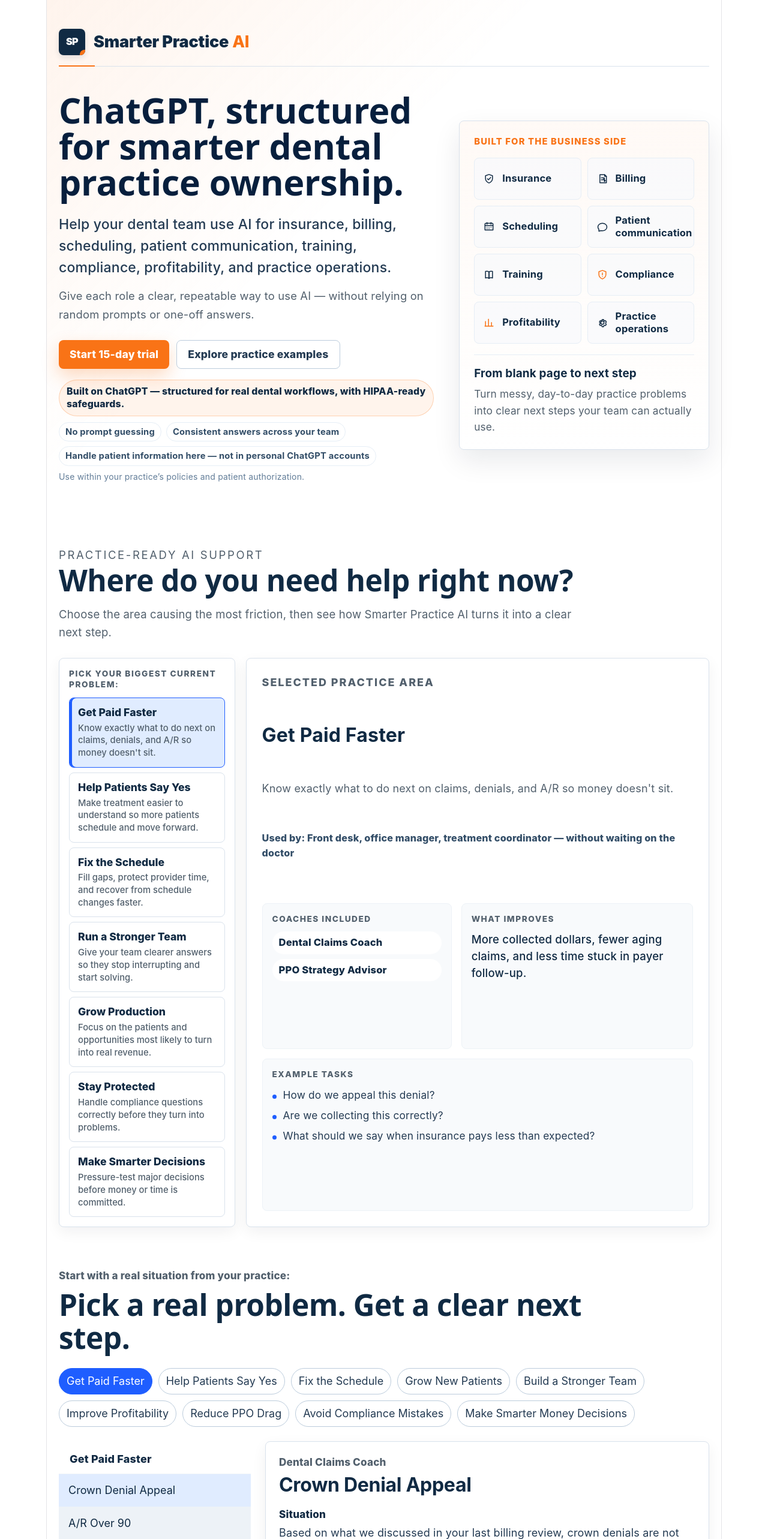
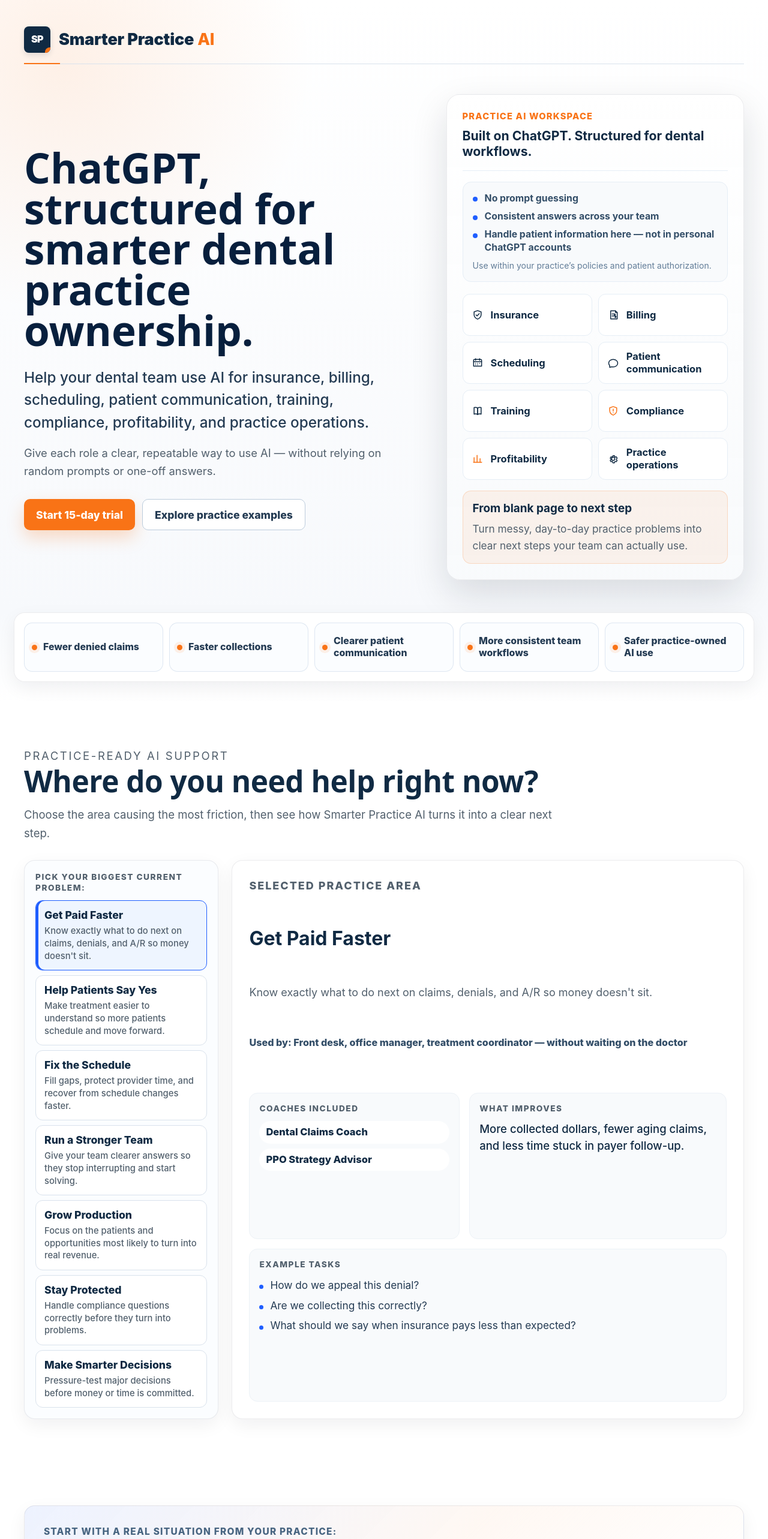
Before and after one commit to jeremyphelps-SP/smarterpractice-site, a React (Vite) app: page / in a window 1280 px wide. Shown: the top 2566 px of the page at 60% size. Built offline with nearby package versions, Linux system fonts and the light colour scheme.

Commit message:
Upgrade homepage visual system and product demo polish

```diff
--- a/src/App.jsx
+++ b/src/App.jsx
@@ -4,6 +4,7 @@
 import AIImageStudio from "./components/AIImageStudio";
 import Footer from "./components/Footer";
 import Hero from "./components/Hero";
+import ProofStrip from "./components/ProofStrip";
 import TrialCTA from "./components/TrialCTA";
 import PrivacyPage from "./pages/PrivacyPage";
 import TermsPage from "./pages/TermsPage";
@@ -16,6 +17,8 @@
   return (
     <>
       <Hero />
+
+      <ProofStrip />
 
       <CoachCapabilities
         selectedCategoryName={selectedCoachCategory}
--- a/src/components/CoachCapabilities.css
+++ b/src/components/CoachCapabilities.css
@@ -1,7 +1,7 @@
 .coach-capabilities {
-  max-width: 1120px;
+  max-width: var(--section-max-width);
   margin: 0 auto;
-  padding: 64px 20px 44px;
+  padding: 74px 20px 68px;
   color: #1f2933;
   font-family:
     Inter, ui-sans-serif, system-ui, -apple-system, BlinkMacSystemFont, "Segoe UI",
@@ -11,7 +11,7 @@
 
 .coach-capabilities__intro {
   max-width: 880px;
-  margin-bottom: 28px;
+  margin-bottom: 30px;
 }
 
 .coach-capabilities__eyebrow {
@@ -49,20 +49,21 @@
 .coach-capabilities__layout {
   display: grid;
   grid-template-columns: minmax(240px, 0.38fr) minmax(0, 1fr);
-  gap: 18px;
+  gap: 22px;
   align-items: stretch;
 }
 
 .coach-capabilities__selector,
 .coach-capabilities__detail {
-  border: 1px solid #d9e2ec;
-  border-radius: 8px;
+  border: 1px solid var(--card-border);
+  border-radius: var(--card-radius);
   background: #ffffff;
-  box-shadow: 0 8px 24px rgba(15, 23, 42, 0.06);
+  box-shadow: var(--card-shadow-soft);
 }
 
 .coach-capabilities__selector {
-  padding: 16px;
+  padding: 18px;
+  background: #fbfdff;
 }
 
 .coach-capabilities__selector-label,
@@ -89,7 +90,7 @@
   width: 100%;
   padding: 13px 14px;
   border: 1px solid #d9e2ec;
-  border-radius: 8px;
+  border-radius: 12px;
   background: #ffffff;
   color: #243b53;
   font: inherit;
@@ -116,7 +117,7 @@
 
 .coach-capabilities__category-button[aria-pressed="true"] {
   border-color: #1f5eff;
-  background: #e0ecff;
+  background: #eef5ff;
   box-shadow: inset 4px 0 0 #1f5eff;
 }
 
@@ -137,7 +138,7 @@
 .coach-capabilities__detail {
   display: grid;
   gap: 22px;
-  padding: 26px;
+  padding: 28px;
 }
 
 .coach-capabilities__detail-header {
@@ -174,7 +175,7 @@
 
 .coach-capabilities__detail-section {
   border: 1px solid #edf2f7;
-  border-radius: 8px;
+  border-radius: 14px;
   background: #f8fafc;
   padding: 16px;
 }
@@ -231,7 +232,7 @@
 
 @media (max-width: 820px) {
   .coach-capabilities {
-    padding: 52px 18px 36px;
+    padding: 58px 18px 48px;
   }
 
   .coach-capabilities__layout,
--- a/src/components/CoachScenarioMatrix.jsx
+++ b/src/components/CoachScenarioMatrix.jsx
@@ -1,4 +1,4 @@
-import { useEffect, useMemo, useState } from "react";
+import { useMemo, useState } from "react";
 import { scenarios } from "../data/scenarios";
 
 const buttonResetStyle = {
@@ -553,7 +553,10 @@
   const activeCategory = categories.includes(selectedCategory)
     ? selectedCategory
     : categories[0] || "";
-  const selectedScenarios = scenariosByCategory[activeCategory] || [];
+  const selectedScenarios = useMemo(
+    () => scenariosByCategory[activeCategory] || [],
+    [activeCategory, scenariosByCategory],
+  );
   const [selectedScenarioId, setSelectedScenarioId] = useState(
     selectedScenarios[0]?.id || "",
   );
@@ -578,29 +581,16 @@
     ? challengeLabels[selectedChallenge]
     : "";
 
-  useEffect(() => {
-    if (activeCategory !== selectedCategory) {
-      setSelectedCategory(activeCategory);
-      setSelectedScenarioId(selectedScenarios[0]?.id || "");
-      return;
-    }
-
-    if (
-      selectedScenarios.length &&
-      !selectedScenarios.some((scenario) => scenario.id === selectedScenarioId)
-    ) {
-      setSelectedScenarioId(selectedScenarios[0].id);
-    }
-  }, [activeCategory, selectedCategory, selectedScenarioId, selectedScenarios]);
-
-  useEffect(() => {
-    setIsDetailsOpen(false);
-  }, [selectedScenarioId]);
-
   const handleCategorySelect = (category) => {
     const nextScenarios = scenariosByCategory[category] || [];
     setSelectedCategory(category);
     setSelectedScenarioId(nextScenarios[0]?.id || "");
+    setIsDetailsOpen(false);
+  };
+
+  const handleScenarioSelect = (scenarioId) => {
+    setSelectedScenarioId(scenarioId);
+    setIsDetailsOpen(false);
   };
 
   if (!categories.length) {
@@ -670,7 +660,7 @@
                 <button
                   key={scenario.id}
                   type="button"
-                  onClick={() => setSelectedScenarioId(scenario.id)}
+                  onClick={() => handleScenarioSelect(scenario.id)}
                   aria-pressed={isSelected}
                   style={buttonResetStyle}
                   className="scenario-matrix__scenario-button"
--- a/src/components/Hero.css
+++ b/src/components/Hero.css
@@ -1,9 +1,9 @@
 .homepage-hero {
-  padding: 34px 20px 42px;
+  padding: 30px 20px 0;
   color: #102a43;
   background:
-    linear-gradient(135deg, rgba(249, 115, 22, 0.08), rgba(255, 255, 255, 0) 42%),
-    #ffffff;
+    radial-gradient(circle at 8% 10%, rgba(249, 115, 22, 0.1), rgba(255, 255, 255, 0) 28%),
+    linear-gradient(180deg, #ffffff 0%, #f7f9fc 100%);
   font-family:
     Inter, ui-sans-serif, system-ui, -apple-system, BlinkMacSystemFont, "Segoe UI",
     sans-serif;
@@ -14,8 +14,8 @@
   display: flex;
   align-items: center;
   justify-content: flex-start;
-  max-width: 1120px;
-  margin: 0 auto 36px;
+  max-width: var(--section-max-width);
+  margin: 0 auto 50px;
   padding: 14px 0 18px;
   border-bottom: 1px solid #d9e2ec;
 }
@@ -71,16 +71,17 @@
 
 .homepage-hero__inner {
   display: grid;
-  grid-template-columns: minmax(0, 1.08fr) minmax(320px, 0.72fr);
-  gap: 42px;
+  grid-template-columns: minmax(0, 1.05fr) minmax(360px, 0.8fr);
+  gap: 52px;
   align-items: center;
-  max-width: 1120px;
+  max-width: var(--section-max-width);
   margin: 0 auto;
+  padding-bottom: 54px;
   text-align: left;
 }
 
 .homepage-hero__content {
-  max-width: 720px;
+  max-width: 760px;
 }
 
 .brand-primary {
@@ -97,24 +98,24 @@
 .homepage-hero h1 {
   margin: 6px 0 0;
   color: #071f3d;
-  font-size: clamp(2.1rem, 4.6vw, 3.6rem);
-  font-weight: 700;
-  letter-spacing: -0.2px;
-  line-height: 1.02;
+  font-size: clamp(2.65rem, 5.4vw, 4.55rem);
+  font-weight: 760;
+  letter-spacing: 0;
+  line-height: 0.98;
 }
 
 .homepage-hero__lead {
-  max-width: 680px;
-  margin: 24px 0 0;
+  max-width: 720px;
+  margin: 26px 0 0;
   color: #243b53;
-  font-size: clamp(1.08rem, 2vw, 1.28rem);
+  font-size: clamp(1.15rem, 2vw, 1.35rem);
   font-weight: 500;
   line-height: 1.55;
 }
 
 .homepage-hero__support {
   max-width: 660px;
-  margin: 14px 0 0;
+  margin: 16px 0 0;
   color: #52606d;
   font-size: 1.02rem;
   line-height: 1.65;
@@ -124,16 +125,16 @@
   display: flex;
   flex-wrap: wrap;
   gap: 12px;
-  margin: 28px 0 0;
+  margin: 32px 0 0;
 }
 
 .homepage-hero__button {
   display: inline-flex;
   align-items: center;
   justify-content: center;
-  min-height: 46px;
-  padding: 0 18px;
-  border-radius: 8px;
+  min-height: 50px;
+  padding: 0 20px;
+  border-radius: 10px;
   font-size: 0.98rem;
   font-weight: 850;
   line-height: 1.2;
@@ -175,46 +176,43 @@
 
 .homepage-hero__trust-block {
   display: grid;
-  gap: 10px;
-  max-width: 680px;
-  margin: 18px 0 0;
-}
-
-.homepage-hero__trust-note {
-  display: inline-flex;
-  align-items: center;
-  width: fit-content;
-  max-width: 100%;
-  box-sizing: border-box;
-  margin: 0;
-  padding: 8px 12px;
-  border: 1px solid rgba(249, 115, 22, 0.28);
-  border-radius: 999px;
-  background: rgba(249, 115, 22, 0.08);
-  color: #102a43;
-  font-size: 0.88rem;
-  font-weight: 800;
-  line-height: 1.35;
+  gap: 12px;
+  margin: 18px 0 20px;
+  padding: 16px;
+  border: 1px solid #e6eef6;
+  border-radius: 14px;
+  background: #f8fafc;
 }
 
 .homepage-hero__trust-list {
-  display: flex;
-  flex-wrap: wrap;
-  gap: 8px;
+  display: grid;
+  gap: 9px;
   margin: 0;
   padding: 0;
   list-style: none;
 }
 
 .homepage-hero__trust-list li {
-  border: 1px solid #e6eef6;
+  position: relative;
+  border: 0;
+  border-radius: 0;
+  background: transparent;
+  color: #334e68;
+  padding: 0 0 0 20px;
+  font-size: 0.88rem;
+  font-weight: 750;
+  line-height: 1.35;
+}
+
+.homepage-hero__trust-list li::before {
+  content: "";
+  position: absolute;
+  left: 0;
+  top: 0.54em;
+  width: 8px;
+  height: 8px;
   border-radius: 999px;
-  background: rgba(255, 255, 255, 0.72);
-  color: #334e68;
-  padding: 6px 10px;
-  font-size: 0.82rem;
-  font-weight: 750;
-  line-height: 1.25;
+  background: #1f5eff;
 }
 
 .homepage-hero__trust-footnote {
@@ -225,19 +223,29 @@
 }
 
 .homepage-hero__panel {
-  border: 1px solid #d9e2ec;
-  border-radius: 8px;
-  background: linear-gradient(
-    to bottom,
-    rgba(249, 115, 22, 0.04),
-    rgba(255, 255, 255, 0.92)
-  );
-  box-shadow: 0 18px 46px rgba(15, 23, 42, 0.09);
-  padding: 24px;
+  border: 1px solid var(--card-border);
+  border-radius: 22px;
+  background:
+    linear-gradient(180deg, rgba(255, 255, 255, 0.98), rgba(248, 250, 252, 0.94));
+  box-shadow: 0 24px 60px rgba(15, 23, 42, 0.13);
+  padding: 26px;
+}
+
+.homepage-hero__panel-header {
+  display: grid;
+  gap: 8px;
+  padding-bottom: 18px;
+  border-bottom: 1px solid #e6eef6;
+}
+
+.homepage-hero__panel-header strong {
+  color: #102a43;
+  font-size: 1.18rem;
+  line-height: 1.25;
 }
 
 .homepage-hero__panel-label {
-  margin: 0 0 16px;
+  margin: 0;
   color: #f97316;
   font-size: 0.82rem;
   font-weight: 850;
@@ -250,6 +258,7 @@
   display: grid;
   grid-template-columns: repeat(2, minmax(0, 1fr));
   gap: 10px;
+  margin-top: 18px;
 }
 
 .homepage-hero__area-item {
@@ -258,8 +267,8 @@
   gap: 10px;
   min-height: 48px;
   border: 1px solid #e6eef6;
-  border-radius: 8px;
-  background: rgba(248, 250, 252, 0.72);
+  border-radius: 12px;
+  background: #ffffff;
   color: #102a43;
   padding: 10px 12px;
   font-size: 0.92rem;
@@ -289,8 +298,10 @@
 
 .homepage-hero__outcome {
   margin: 18px 0 0;
-  border-top: 1px solid #e6eef6;
-  padding-top: 18px;
+  border: 1px solid rgba(249, 115, 22, 0.2);
+  border-radius: 14px;
+  background: rgba(249, 115, 22, 0.07);
+  padding: 16px;
 }
 
 .homepage-hero__outcome strong {
@@ -309,7 +320,7 @@
 
 @media (max-width: 900px) {
   .homepage-hero {
-    padding: 30px 18px 34px;
+    padding: 30px 18px 0;
   }
 
   .homepage-hero__brand-bar {
@@ -318,7 +329,8 @@
 
   .homepage-hero__inner {
     grid-template-columns: 1fr;
-    gap: 28px;
+    gap: 30px;
+    padding-bottom: 36px;
   }
 
   .homepage-hero__content {
@@ -340,7 +352,7 @@
   }
 
   .homepage-hero h1 {
-    font-size: clamp(2.25rem, 13vw, 3rem);
+    font-size: clamp(2.35rem, 12vw, 3.1rem);
     line-height: 1.02;
   }
 
@@ -351,6 +363,7 @@
 
   .homepage-hero__panel {
     padding: 20px;
+    border-radius: 18px;
   }
 
   .homepage-hero__area-grid {
@@ -385,15 +398,7 @@
     color: #d1d5db;
   }
 
-  .homepage-hero__trust-note {
-    border-color: rgba(249, 115, 22, 0.38);
-    background: rgba(249, 115, 22, 0.14);
-    color: #f9fafb;
-  }
-
   .homepage-hero__trust-list li {
-    border-color: #2e303a;
-    background: #1f222a;
     color: #e5e7eb;
   }
 
@@ -406,6 +411,21 @@
   .homepage-hero__panel {
     background: #1a1d24;
     border-color: #2e303a;
+  }
+
+  .homepage-hero__panel-header,
+  .homepage-hero__trust-block,
+  .homepage-hero__outcome {
+    border-color: #2e303a;
+  }
+
+  .homepage-hero__trust-block,
+  .homepage-hero__outcome {
+    background: #1f222a;
+  }
+
+  .homepage-hero__panel-header strong {
+    color: #f9fafb;
   }
 
   .homepage-hero__area-item {
--- a/src/components/Hero.jsx
+++ b/src/components/Hero.jsx
@@ -146,14 +146,17 @@
               Explore practice examples
             </a>
           </div>
+        </div>
+
+        <aside className="homepage-hero__panel" aria-label="Practice areas">
+          <div className="homepage-hero__panel-header">
+            <p className="homepage-hero__panel-label">Practice AI workspace</p>
+            <strong>Built on ChatGPT. Structured for dental workflows.</strong>
+          </div>
           <div
             className="homepage-hero__trust-block"
             aria-label="Smarter Practice AI trust and differentiation"
           >
-            <p className="homepage-hero__trust-note">
-              Built on ChatGPT &mdash; structured for real dental workflows,
-              with HIPAA-ready safeguards.
-            </p>
             <ul className="homepage-hero__trust-list">
               <li>No prompt guessing</li>
               <li>Consistent answers across your team</li>
@@ -167,10 +170,6 @@
               authorization.
             </p>
           </div>
-        </div>
-
-        <aside className="homepage-hero__panel" aria-label="Practice areas">
-          <p className="homepage-hero__panel-label">Built for the business side</p>
           <div className="homepage-hero__area-grid">
             {practiceAreas.map((area) => (
               <div className="homepage-hero__area-item" key={area.label}>
--- /dev/null
+++ b/src/components/ProofStrip.css
@@ -0,0 +1,84 @@
+.proof-strip {
+  padding: 0 20px 34px;
+  background:
+    linear-gradient(180deg, #f7f9fc 0%, #ffffff 100%);
+  color: #102a43;
+  font-family:
+    Inter, ui-sans-serif, system-ui, -apple-system, BlinkMacSystemFont, "Segoe UI",
+    sans-serif;
+}
+
+.proof-strip__inner {
+  display: grid;
+  grid-template-columns: repeat(5, minmax(0, 1fr));
+  gap: 10px;
+  max-width: var(--section-max-width);
+  margin: 0 auto;
+  padding: 16px;
+  border: 1px solid var(--card-border);
+  border-radius: var(--card-radius);
+  background: rgba(255, 255, 255, 0.92);
+  box-shadow: var(--card-shadow-soft);
+}
+
+.proof-strip__item {
+  display: flex;
+  align-items: center;
+  gap: 10px;
+  min-height: 58px;
+  padding: 11px 12px;
+  border: 1px solid rgba(214, 226, 239, 0.78);
+  border-radius: 14px;
+  background: #fbfdff;
+}
+
+.proof-strip__item span {
+  flex: 0 0 9px;
+  width: 9px;
+  height: 9px;
+  border-radius: 999px;
+  background: #f97316;
+  box-shadow: 0 0 0 5px rgba(249, 115, 22, 0.1);
+}
+
+.proof-strip__item p {
+  margin: 0;
+  color: #243b53;
+  font-size: 0.88rem;
+  font-weight: 800;
+  line-height: 1.25;
+  text-align: left;
+}
+
+@media (max-width: 960px) {
+  .proof-strip__inner {
+    grid-template-columns: repeat(3, minmax(0, 1fr));
+  }
+}
+
+@media (max-width: 640px) {
+  .proof-strip {
+    padding: 0 18px 28px;
+  }
+
+  .proof-strip__inner {
+    grid-template-columns: 1fr;
+    padding: 12px;
+  }
+}
+
+@media (prefers-color-scheme: dark) {
+  .proof-strip {
+    background: #111318;
+  }
+
+  .proof-strip__inner,
+  .proof-strip__item {
+    background: #1a1d24;
+    border-color: #2e303a;
+  }
+
+  .proof-strip__item p {
+    color: #e5e7eb;
+  }
+}
--- /dev/null
+++ b/src/components/ProofStrip.jsx
@@ -0,0 +1,24 @@
+import "./ProofStrip.css";
+
+const proofPoints = [
+  "Fewer denied claims",
+  "Faster collections",
+  "Clearer patient communication",
+  "More consistent team workflows",
+  "Safer practice-owned AI use",
+];
+
+export default function ProofStrip() {
+  return (
+    <section className="proof-strip" aria-label="Practice value highlights">
+      <div className="proof-strip__inner">
+        {proofPoints.map((point) => (
+          <article className="proof-strip__item" key={point}>
+            <span aria-hidden="true" />
+            <p>{point}</p>
+          </article>
+        ))}
+      </div>
+    </section>
+  );
+}
--- a/src/components/TrialCTA.jsx
+++ b/src/components/TrialCTA.jsx
@@ -35,7 +35,7 @@
 
       setStatus("success");
       event.currentTarget.reset();
-    } catch (error) {
+    } catch {
       setStatus("error");
       setErrorMessage(
         "Something went wrong. Please try again or email jeremy@smarterpractice.ai.",
--- a/src/index.css
+++ b/src/index.css
@@ -1,13 +1,25 @@
 :root {
-  --text: #6b6375;
-  --text-h: #08060d;
-  --bg: #fff;
-  --border: #e5e4e7;
+  --text: #52606d;
+  --text-h: #071f3d;
+  --bg: #ffffff;
+  --surface: #f7f9fc;
+  --border: #d9e2ec;
   --code-bg: #f4f3ec;
-  --accent: #aa3bff;
-  --accent-bg: rgba(170, 59, 255, 0.1);
-  --accent-border: rgba(170, 59, 255, 0.5);
+  --accent: #f97316;
+  --accent-strong: #ea580c;
+  --blue: #1f5eff;
+  --accent-bg: rgba(249, 115, 22, 0.1);
+  --accent-border: rgba(249, 115, 22, 0.38);
   --social-bg: rgba(244, 243, 236, 0.5);
+  --section-max-width: 1200px;
+  --section-padding: 80px 20px;
+  --card-bg: #ffffff;
+  --card-border: rgba(15, 23, 42, 0.08);
+  --card-shadow: 0 18px 45px rgba(15, 23, 42, 0.08);
+  --card-shadow-soft: 0 10px 30px rgba(15, 23, 42, 0.06);
+  --card-radius: 18px;
+  --radius-md: 12px;
+  --radius-sm: 8px;
   --shadow:
     rgba(0, 0, 0, 0.1) 0 10px 15px -3px, rgba(0, 0, 0, 0.05) 0 4px 6px -2px;
 
@@ -16,7 +28,7 @@
   --mono: ui-monospace, Consolas, monospace;
 
   font: 18px/145% var(--sans);
-  letter-spacing: 0.18px;
+  letter-spacing: 0;
   color-scheme: light dark;
   color: var(--text);
   background: var(--bg);
@@ -35,6 +47,7 @@
     --text: #9ca3af;
     --text-h: #f3f4f6;
     --bg: #16171d;
+    --surface: #111318;
     --border: #2e303a;
     --code-bg: #1f2028;
     --accent: #c084fc;
@@ -57,18 +70,19 @@
 
 body {
   margin: 0;
+  background: var(--bg);
 }
 
 #root {
-  width: 1126px;
+  width: 100%;
   max-width: 100%;
   margin: 0 auto;
   text-align: center;
-  border-inline: 1px solid var(--border);
   min-height: 100svh;
   display: flex;
   flex-direction: column;
   box-sizing: border-box;
+  overflow-x: clip;
 }
 
 h1,
@@ -100,6 +114,34 @@
   margin: 0;
 }
 
+button,
+a {
+  transition:
+    transform 0.18s ease,
+    box-shadow 0.18s ease,
+    background-color 0.18s ease,
+    border-color 0.18s ease,
+    color 0.18s ease;
+}
+
+button:hover,
+a:hover {
+  transform: translateY(-1px);
+}
+
+.section-container {
+  max-width: var(--section-max-width);
+  margin: 0 auto;
+  padding: var(--section-padding);
+}
+
+.premium-card {
+  background: var(--card-bg);
+  border: 1px solid var(--card-border);
+  border-radius: var(--card-radius);
+  box-shadow: var(--card-shadow);
+}
+
 code,
 .counter {
   font-family: var(--mono);
@@ -116,9 +158,9 @@
 }
 
 .scenario-matrix {
-  max-width: 1120px;
+  max-width: var(--section-max-width);
   margin: 0 auto;
-  padding: 24px 20px 32px;
+  padding: 76px 20px 82px;
   color: #1f2933;
   font-family:
     Inter, ui-sans-serif, system-ui, -apple-system, BlinkMacSystemFont, "Segoe UI",
@@ -127,19 +169,32 @@
 }
 
 .scenario-matrix__intro {
+  position: relative;
+  display: grid;
+  gap: 10px;
+  padding: 30px 32px 24px;
+  border: 1px solid var(--card-border);
+  border-bottom: 0;
+  border-radius: var(--card-radius) var(--card-radius) 0 0;
+  background:
+    linear-gradient(135deg, rgba(31, 94, 255, 0.08), rgba(249, 115, 22, 0.05) 56%, rgba(255, 255, 255, 0.95)),
+    #ffffff;
+  box-shadow: var(--card-shadow-soft);
   text-align: left;
 }
 
 .scenario-matrix__bridge {
   margin: 0 0 8px;
-  color: #52606d;
-  font-size: 0.95rem;
+  color: #486581;
+  font-size: 0.86rem;
   font-weight: 800;
+  letter-spacing: 0.08em;
+  text-transform: uppercase;
 }
 
 .scenario-matrix__title {
   max-width: 900px;
-  margin: 0 0 12px;
+  margin: 0;
   color: #102a43;
   font-size: clamp(1.8rem, 4vw, 2.75rem);
   font-weight: 700;
@@ -151,7 +206,7 @@
 
 .scenario-matrix__intro-text {
   max-width: 760px;
-  margin: 0 0 8px;
+  margin: 0;
   color: #52606d;
   font-size: 1.03rem;
   line-height: 1.62;
@@ -173,13 +228,16 @@
   display: flex;
   flex-wrap: wrap;
   gap: 10px;
-  margin: 24px 0;
+  margin: 0;
+  padding: 18px 22px;
+  border-inline: 1px solid var(--card-border);
+  background: #ffffff;
 }
 
 .scenario-matrix__category-button {
-  border: 1px solid #bcccdc;
+  border: 1px solid #d6e2ef;
   border-radius: 999px;
-  background: #ffffff;
+  background: #f8fafc;
   color: #243b53;
   padding: 8px 12px;
   font-size: 0.92rem;
@@ -195,23 +253,30 @@
 
 .scenario-matrix__layout {
   display: grid;
-  grid-template-columns: minmax(240px, 320px) minmax(0, 1fr);
-  gap: 24px;
+  grid-template-columns: minmax(250px, 335px) minmax(0, 1fr);
+  gap: 22px;
   align-items: start;
+  padding: 22px;
+  border: 1px solid var(--card-border);
+  border-radius: 0 0 var(--card-radius) var(--card-radius);
+  background:
+    linear-gradient(180deg, #f8fafc 0%, #ffffff 100%);
+  box-shadow: var(--card-shadow);
 }
 
 .scenario-matrix__detail-card {
-  border: 1px solid #d9e2ec;
-  border-radius: 8px;
+  border: 1px solid rgba(31, 94, 255, 0.14);
+  border-radius: 16px;
   background: #ffffff;
-  box-shadow: 0 8px 24px rgba(15, 23, 42, 0.06);
+  box-shadow: 0 18px 48px rgba(15, 23, 42, 0.09);
 }
 
 .scenario-matrix__scenario-list {
-  border: 0;
-  border-radius: 8px;
-  background: transparent;
-  box-shadow: none;
+  overflow: hidden;
+  border: 1px solid #d9e2ec;
+  border-radius: 16px;
+  background: #ffffff;
+  box-shadow: 0 12px 28px rgba(15, 23, 42, 0.05);
 }
 
 .scenario-matrix__list-title {
@@ -226,14 +291,16 @@
 
 .scenario-matrix__scenario-list-items {
   display: grid;
-  gap: 1px;
-  background: #edf2f7;
+  gap: 0;
+  background: #ffffff;
 }
 
 .scenario-matrix__scenario-button {
   width: 100%;
-  padding: 14px 16px;
+  position: relative;
+  padding: 15px 16px 15px 20px;
   border: 0;
+  border-bottom: 1px solid #edf2f7;
   background: transparent;
   color: #102a43;
   font-size: 0.96rem;
@@ -243,19 +310,32 @@
   font-weight: 600;
 }
 
+.scenario-matrix__scenario-button:hover,
+.scenario-matrix__scenario-button:focus-visible {
+  background: #f8fafc;
+}
+
 .scenario-matrix__scenario-button[aria-pressed="true"] {
-  background: #e0ecff;
+  background: #eef5ff;
+  color: #071f3d;
   font-weight: 800;
+  box-shadow: inset 4px 0 0 #1f5eff;
 }
 
 .scenario-matrix__detail-card {
-  padding: 22px;
+  padding: 26px;
 }
 
 .scenario-matrix__coach {
-  margin: 0 0 8px;
-  color: #52606d;
-  font-size: 0.95rem;
+  display: inline-flex;
+  width: fit-content;
+  margin: 0 0 10px;
+  border: 1px solid #d6e2ef;
+  border-radius: 999px;
+  background: #f8fafc;
+  color: #486581;
+  padding: 6px 10px;
+  font-size: 0.82rem;
   font-weight: 800;
   line-height: 1.35;
 }
@@ -305,10 +385,12 @@
 }
 
 .scenario-matrix__action-block {
-  border: 1px solid #93c5fd;
-  border-radius: 8px;
-  background: #e0ecff;
-  padding: 16px;
+  border: 1px solid rgba(31, 94, 255, 0.22);
+  border-radius: 14px;
+  background:
+    linear-gradient(135deg, rgba(31, 94, 255, 0.09), rgba(255, 255, 255, 0.96));
+  padding: 18px;
+  box-shadow: inset 0 1px 0 rgba(255, 255, 255, 0.8);
 }
 
 .scenario-matrix__action-block .scenario-matrix__label {
@@ -338,7 +420,7 @@
   margin-top: 8px;
   padding: 16px;
   border: 1px solid #d9e2ec;
-  border-radius: 8px;
+  border-radius: 14px;
   background: #f8fafc;
 }
 
@@ -350,7 +432,7 @@
   margin: 0;
   padding: 12px 14px;
   border-left: 3px solid #1f5eff;
-  border-radius: 6px;
+  border-radius: 10px;
   background: #ffffff;
   color: #102a43;
   font-size: 0.98rem;
@@ -397,7 +479,7 @@
   margin-top: 18px;
   padding: 0 16px;
   border: 1px solid #bcccdc;
-  border-radius: 8px;
+  border-radius: 10px;
   background: #ffffff;
   color: #243b53;
   font: inherit;
@@ -431,11 +513,21 @@
 
 @media (max-width: 760px) {
   .scenario-matrix {
-    padding: 24px 18px 32px;
+    padding: 56px 18px 64px;
   }
 
   .scenario-matrix__layout {
     grid-template-columns: 1fr;
+    padding: 14px;
+    gap: 16px;
+  }
+
+  .scenario-matrix__intro {
+    padding: 24px 20px 20px;
+  }
+
+  .scenario-matrix__categories {
+    padding: 14px;
   }
 
   .scenario-matrix__title {
@@ -471,6 +563,14 @@
     color: #e5e7eb;
   }
 
+  .scenario-matrix__intro,
+  .scenario-matrix__categories,
+  .scenario-matrix__layout,
+  .scenario-matrix__scenario-list {
+    background: #1a1d24;
+    border-color: #2e303a;
+  }
+
   .scenario-matrix__category-button[aria-pressed="true"] {
     background: #2563eb;
     border-color: #3b82f6;
@@ -480,10 +580,11 @@
   .scenario-matrix__detail-card {
     background: #1a1d24;
     border-color: #2e303a;
-    box-shadow: 0 8px 24px rgba(0, 0, 0, 0.28);
+    box-shadow: 0 18px 42px rgba(0, 0, 0, 0.32);
   }
 
   .scenario-matrix__list-title,
+  .scenario-matrix__scenario-button,
   .scenario-matrix__scenario-list-items,
   .scenario-matrix__details-panel {
     border-color: #2e303a;
```
Also changed, not shown: src/components/AIImageStudio.css (+49 -40 lines), src/components/AIImageStudio.jsx (+4 -4 lines), src/components/TrialCTA.css (+27 -24 lines).
